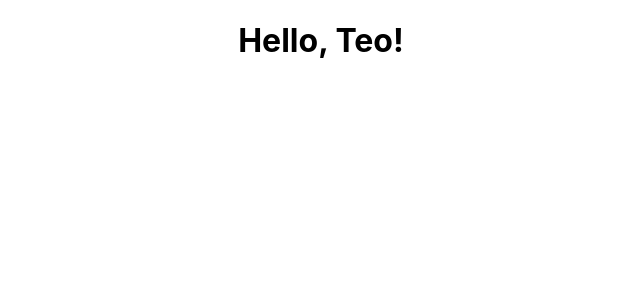
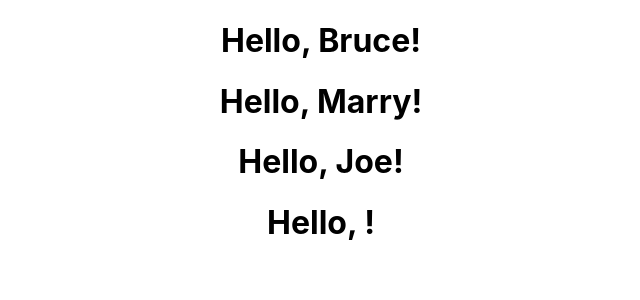
Before and after one commit to TKabakov/React, a React (Create React App) app in the folder customizing-example/: page / in a window 1280 px wide. Shown: the top 300 px of the page, without its empty margins (319-959 px from the left). Built offline with nearby package versions, Linux system fonts and the light colour scheme.

Commit message:
Using props

```diff
--- a/customizing-example/src/App.js
+++ b/customizing-example/src/App.js
@@ -6,6 +6,9 @@ import { Greet } from './components/Greet';
 function App() {
   return (
     <div className="App">
+      <Greet name="Bruce"/>
+      <Greet name="Marry"/>
+      <Greet name="Joe"/>
       <Greet />
     </div>
   );
--- a/customizing-example/src/components/Greet.js
+++ b/customizing-example/src/components/Greet.js
@@ -1,6 +1,8 @@
 import React from "react"
 
-export const Greet = () => <h1>Hello, Teo!</h1>  //named export
-
+export const Greet = props => {
+    console.log(props)
+    return <h1>Hello, {props.name}! </h1>  //named export
+}
 
 //export default Greet
```
